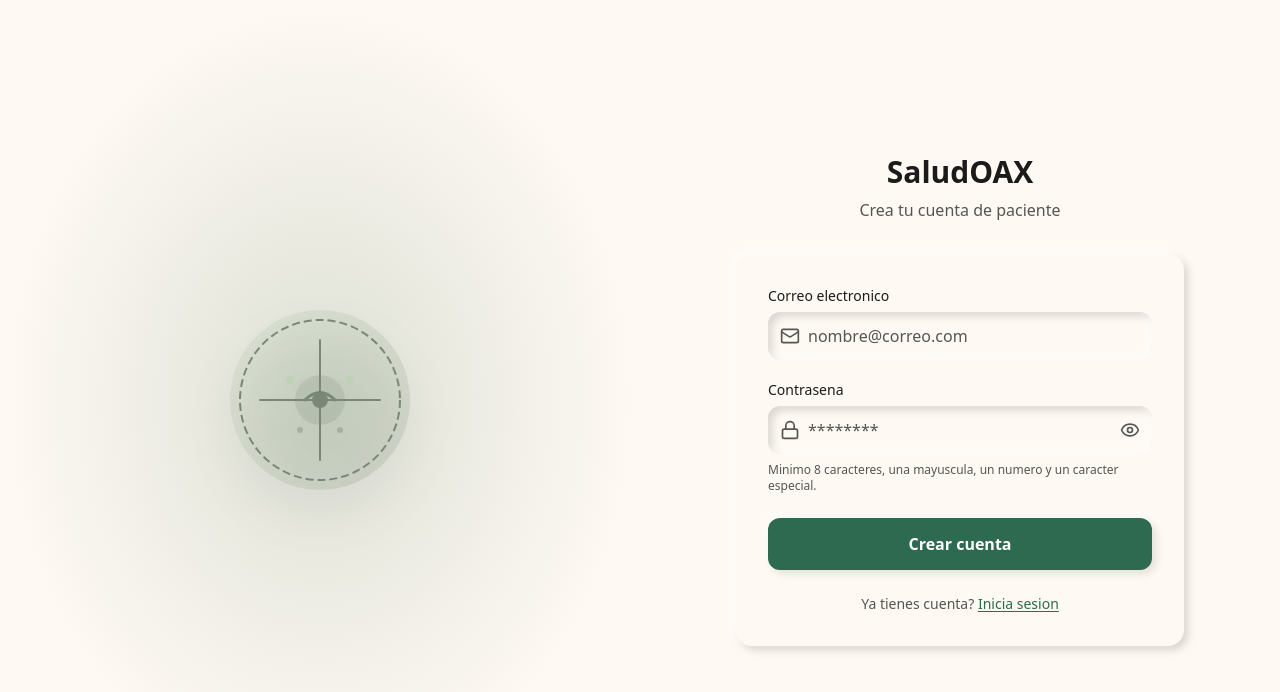
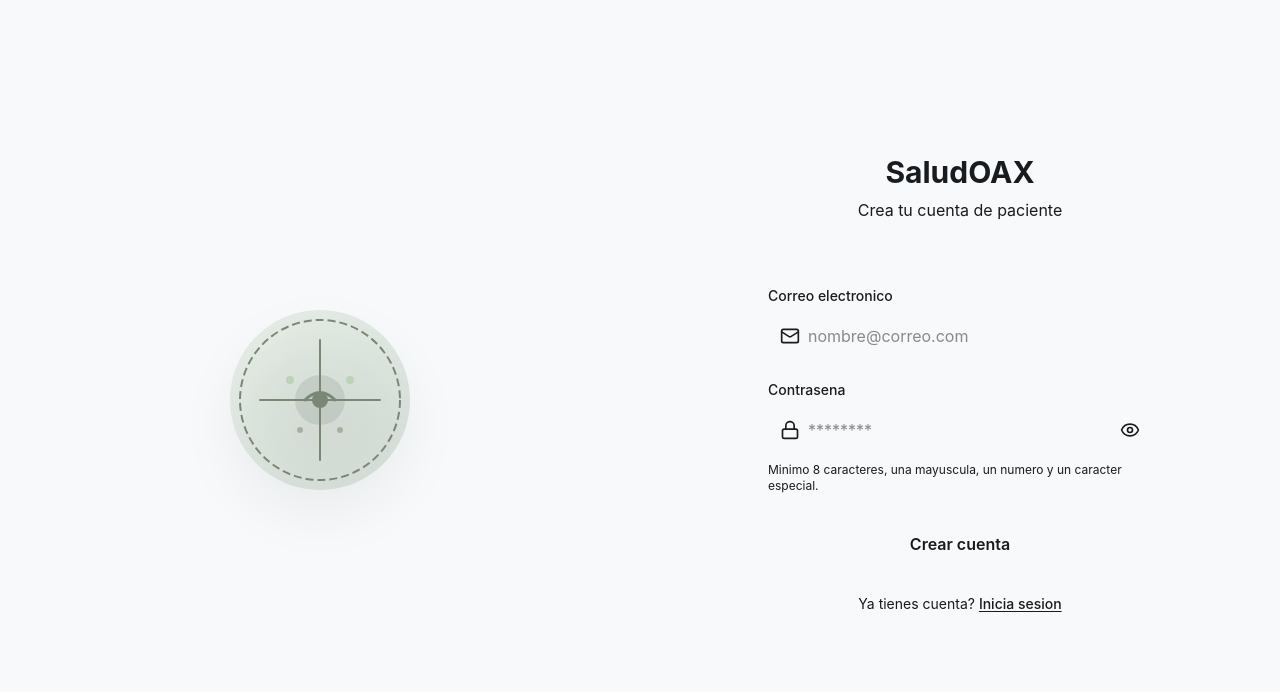
Before and after one commit to LuisEduardoChavezLjx/SaludOAX-App-Web, a React (Vite) app in the folder frontend/: page /register in a window 1280 px wide. Shown: the top 692 px of the page. Built offline with nearby package versions, Linux system fonts and the light colour scheme; no server answers.

Commit message:
feat: configurar tokens de diseño

```diff
--- a/frontend/src/index.css
+++ b/frontend/src/index.css
@@ -1,18 +1,26 @@
 @import "tailwindcss";
 
 @theme {
-  --color-crema: #fef9f3;
-  --color-salvia: #8fa58f;
-  --color-verde: #2d6a4f;
-  --color-verde-claro: #40916c;
-  --color-texto: #1b1b1b;
-  --color-texto-suave: #555;
-  --color-peligro: #c0392b;
-  --color-advertencia: #e67e22;
-  --color-exito: #27ae60;
+  --font-sans: 'Inter', system-ui, -apple-system, sans-serif;
 
-  --shadow-hundido: -4px -4px 8px rgba(255, 255, 255, 0.6), 4px 4px 8px rgba(0, 0, 0, 0.15);
-  --shadow-flotante: 4px 4px 8px rgba(0, 0, 0, 0.1), -4px -4px 8px rgba(255, 255, 255, 0.5);
+  --color-brand-900: #003D38;
+  --color-brand-800: #005C55;
+  --color-brand-700: #0F766E;
+  --color-brand-600: #0D9488;
+  --color-brand-50: #ECFDF9;
+
+  --color-ink: #191C1E;
+  --color-muted: #475569;
+  --color-line: #E2E8F0;
+  --color-canvas: #F7F9FB;
+  --color-surface: #FFFFFF;
+  --color-subtle: #F1F5F9;
+
+  --color-leve: #15803D;
+  --color-moderada: #B45309;
+  --color-urgente: #B91C1C;
+  --color-info: #1D4ED8;
+  --color-neutro: #475569;
 }
 
 * {
@@ -21,52 +29,13 @@
 
 body {
   margin: 0;
-  font-family: system-ui, -apple-system, BlinkMacSystemFont, 'Segoe UI', Roboto, sans-serif;
+  font-family: var(--font-sans);
   -webkit-font-smoothing: antialiased;
   -moz-osx-font-smoothing: grayscale;
-  background-color: var(--color-crema);
-  color: var(--color-texto);
+  background-color: var(--color-canvas);
+  color: var(--color-ink);
 }
 
 input, select, textarea, button {
   font-family: inherit;
 }
-
-@layer components {
-  .superficie {
-    background: var(--color-crema);
-    box-shadow: var(--shadow-hundido);
-    border-radius: 1rem;
-  }
-
-  .campo-hundido {
-    background: var(--color-crema);
-    box-shadow: inset -4px -4px 8px rgba(255, 255, 255, 0.6), inset 4px 4px 8px rgba(0, 0, 0, 0.15);
-    border-radius: 0.75rem;
-    border: none;
-    transition: box-shadow 0.2s ease;
-  }
-
-  .campo-hundido:focus-within {
-    box-shadow: inset -4px -4px 8px rgba(255, 255, 255, 0.6), inset 4px 4px 8px rgba(0, 0, 0, 0.15), 0 0 0 2px var(--color-verde-claro);
-  }
-
-  .boton-primario {
-    background: var(--color-verde);
-    color: white;
-    box-shadow: var(--shadow-flotante);
-    border-radius: 0.75rem;
-    border: none;
-    transition: all 0.2s ease;
-  }
-
-  .boton-primario:hover:not(:disabled) {
-    background: var(--color-verde-claro);
-    transform: translateY(-1px);
-  }
-
-  .boton-primario:active:not(:disabled) {
-    box-shadow: var(--shadow-hundido);
-    transform: translateY(1px);
-  }
-}
```
